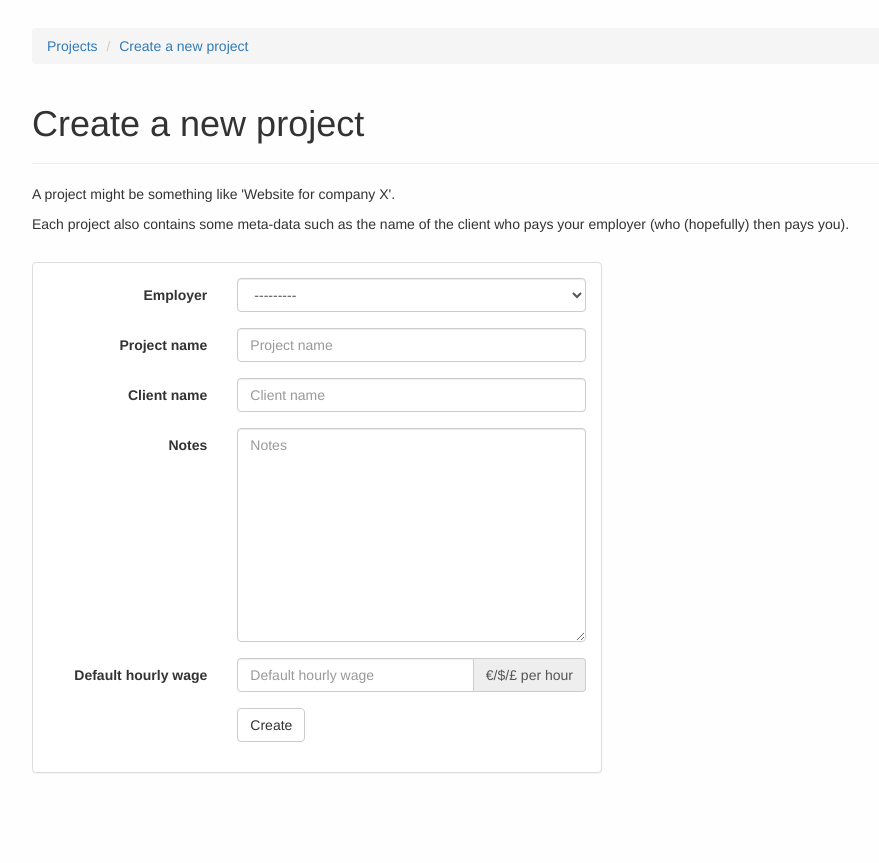
After one commit to codedust/planckton, a Django app: page /create/project/ in a window 1280 px wide. The commit adds this page. Shown: the whole page, without its empty margins (38-917 px from the left). Run offline with Django 3.2, Linux system fonts and the light colour scheme; the visitor is signed in with stand-in values (Sample User, id 1); data that the repository does not hold is empty; some libraries are stand-ins or nearby versions.

Commit message:
Add forms for employer and project creation

```diff
--- a/planckton/urls.py
+++ b/planckton/urls.py
@@ -17,6 +17,6 @@ from django.conf.urls import include, url
 from django.contrib import admin
 
 urlpatterns = [
-    url(r'^', include('timetracker.urls')),
+    url(r'^', include('timetracker.urls', namespace="timetracker")),
     url(r'^admin/', include(admin.site.urls)),
 ]
--- /dev/null
+++ b/timetracker/forms.py
@@ -0,0 +1,20 @@
+from django.forms import ModelForm
+
+from .models import Employer, Project
+
+class BootstrapModelForm(ModelForm):
+    def __init__(self, *args, **kwargs):
+        super(ModelForm, self).__init__(*args, **kwargs)
+        for field_name, field in self.fields.items():
+            field.widget.attrs['class'] = 'form-control'
+            field.widget.attrs['placeholder'] = field.label
+
+class CreateEmployerForm(BootstrapModelForm):
+    class Meta:
+        model = Employer
+        fields = ['name', 'default_hourly_wage']
+
+class CreateProjectForm(BootstrapModelForm):
+    class Meta:
+        model = Project
+        fields = ['employer', 'name', 'client_name', 'notes', 'default_hourly_wage']
--- a/timetracker/models.py
+++ b/timetracker/models.py
@@ -1,3 +1,4 @@
+from django.contrib.auth.models import User
 from django.db import models
 
 class Employer(models.Model):
@@ -8,8 +9,12 @@ class Employer(models.Model):
     The default_hourly_wage is only used when there is no default_hourly_wage
     set for the corresponding Project and the Timeframe.
     """
+    user = models.ForeignKey(User)
     name = models.CharField('Name', max_length=200)
     default_hourly_wage = models.DecimalField('Default hourly wage', max_digits=5, decimal_places=2)
+
+    def __str__(self):
+        return self.name
 
 class Project(models.Model):
     """
@@ -17,17 +22,22 @@ class Project(models.Model):
     Each project also contains some meta-data such as the name of the client
     who pays your employer (who (hopefully) then pays you).
     """
+    user = models.ForeignKey(User)
     employer = models.ForeignKey(Employer)
-    name = models.CharField('Name', max_length=200)
-    client_name = models.CharField('Client name', max_length=200)
-    notes = models.CharField('Notes', max_length=2000)
+    name = models.CharField('Project name', max_length=200)
+    client_name = models.CharField('Client name', max_length=200, blank=True)
+    notes = models.TextField('Notes', max_length=2000, blank=True)
     default_hourly_wage = models.DecimalField('Default hourly wage', max_digits=5, decimal_places=2)
+
+    def __str__(self):
+        return self.name
 
 class Timeframe(models.Model):
     """
     A timeframe is the time you spend working on a project without interuption.
     The might be many timeframes for a single project.
     """
+    user = models.ForeignKey(User)
     project = models.ForeignKey(Project)
     hourly_wage = models.DecimalField('Hourly wage', max_digits=5, decimal_places=2)
     datetime_start = models.DateTimeField('Start date and time')
--- a/timetracker/static/timetracker/style.css
+++ b/timetracker/static/timetracker/style.css
@@ -1,5 +1,13 @@
 body {
   background-color: #fefefe;
   margin: 0;
-  padding: 2em 0 0 0;
+  padding: 2em 0 5em 0;
 }
+
+.maxwidth50 {
+  max-width: 50%;
+}
+
+.margin-bottom {
+  margin-bottom: 2em;
+}
--- /dev/null
+++ b/timetracker/templates/timetracker/createProject.html
@@ -0,0 +1,38 @@
+{% extends "timetracker/base.html" %}
+
+{% block title %}Create a new project{% endblock %}
+
+{% block content %}
+  <div class="container">
+    {% if error_message %}
+      <div class="alert alert-danger alert-dismissible" role="alert">
+        <button type="button" class="close" data-dismiss="alert" aria-label="Close"><span aria-hidden="true">&times;</span></button>
+        <strong>Error!</strong> {{ error_message }}
+      </div>
+    {% endif %}
+
+    <ol class="breadcrumb">
+      <li><a href="{% url 'timetracker:index' %}">Projects</a></li>
+      <li><a href="">Create a new project</a></li>
+    </ol>
+
+    <div class="page-header">
+      <h1>Create a new project <small></small></h1>
+    </div>
+
+    <p>A project might be something like 'Website for company X'.</p>
+    <p class="margin-bottom">
+      Each project also contains some meta-data such as the name of the client
+      who pays your employer (who (hopefully) then pays you).</p>
+
+    <div class="panel panel-default maxwidth50">
+      <div class="panel-body">
+        <form action="" method="post" class="form-horizontal">
+          {% csrf_token %}
+          {% include "timetracker/form_snippet.html" with form=create_project_form submit_text="Create" %}
+        </form>
+      </div>
+    </div>
+
+  </div>
+{% endblock %}
--- /dev/null
+++ b/timetracker/templates/timetracker/form_snippet.html
@@ -0,0 +1,36 @@
+{% if form.non_field_errors %}
+  {% for error in form.non_field_errors %}
+    <div class="alert alert-danger" role="alert"><strong>Error!</strong> {{ error|escape }}</div>
+  {% endfor %}
+{% endif %}
+{% for field in form %}
+  <div class="form-group">
+    <label for="{{ field.id_for_label }}" class="col-sm-4 control-label">{{ field.label }}</label>
+    <div class="col-sm-8">
+      {% if field.name == 'default_hourly_wage' or field.name == 'hourly_wage' %}
+        <div class="input-group">
+          {{ field }}
+          <div class="input-group-addon">&euro;/&#36;/&pound; per hour</div>
+        </div>
+      {% else %}
+        {{ field }}
+      {% endif %}
+    </div>
+  </div>
+  <div class="col-sm-offset-4 col-sm-8">
+    {% if field.errors %}
+        {% for error in field.errors %}
+          <div class="alert alert-danger margin-bottom" role="alert"><strong>Error!</strong> {{ error|escape }}</div>
+        {% endfor %}
+    {% endif %}
+  </div>
+{% endfor %}
+<div class="form-group">
+  <div class="col-sm-offset-4 col-sm-8">
+    {% if submit_text %}
+      <input type="submit" class="btn btn-default" value="{{ submit_text }}">
+    {% else %}
+      <input type="submit" class="btn btn-default" value="Send">
+    {% endif %}
+  </div>
+</div>
--- a/timetracker/urls.py
+++ b/timetracker/urls.py
@@ -3,5 +3,7 @@ from django.conf.urls import url
 from . import views
 
 urlpatterns = [
-    url(r'^$', views.IndexView.as_view(), name='index'),
+    url(r'^$', views.index, name='index'),
+    url(r'^create/employer/', views.createEmployer, name='createEmployer'),
+    url(r'^create/project/', views.createProject, name='createProject'),
 ]
--- a/timetracker/views.py
+++ b/timetracker/views.py
@@ -1,8 +1,51 @@
+from django.contrib.auth.decorators import login_required
+from django.core.exceptions import ValidationError
+from django.core.urlresolvers import reverse
+from django.http import HttpResponseRedirect
 from django.shortcuts import render
-from django.views import generic
 
+from .forms import CreateEmployerForm, CreateProjectForm
 from .models import Employer, Project, Timeframe
 
-class IndexView(generic.ListView):
-    template_name = 'timetracker/index.html'
-    queryset = Employer
+def index(request):
+    if not request.user.is_authenticated():
+        return render(request, 'timetracker/index_nologin.html', {})
+
+    return render(request, 'timetracker/index.html', {
+        'employer_list': Employer.objects.all(),
+        'create_employer_form': CreateEmployerForm(),
+        'create_project_form': CreateProjectForm(),
+    })
+
+@login_required
+def createEmployer(request):
+    if not request.user.is_authenticated():
+        return render(request, 'timetracker/index_nologin.html', {})
+
+    if request.method == "POST":
+        new_employer = Employer(user=request.user)
+        create_employer_form = CreateEmployerForm(request.POST, instance=new_employer)
+        if create_employer_form.is_valid():
+            create_employer_form.save()
+            return HttpResponseRedirect(reverse('timetracker:index'))
+    else:
+        create_employer_form = CreateEmployerForm()
+
+    return render(request, 'timetracker/createEmployer.html', {
+        'create_employer_form': create_employer_form,
+    })
+
+@login_required
+def createProject(request):
+    if request.method == "POST":
+        new_project = Project(user=request.user)
+        create_project_form = CreateProjectForm(request.POST, instance=new_project)
+        if create_project_form.is_valid():
+                create_project_form.save()
+                return HttpResponseRedirect(reverse('timetracker:index'))
+    else:
+        create_project_form = CreateProjectForm()
+
+    return render(request, 'timetracker/createProject.html', {
+        'create_project_form': create_project_form,
+    })
```
Also changed, not shown: timetracker/templates/timetracker/createEmployer.html (added, +36 -0 lines), timetracker/templates/timetracker/index.html (+31 -10 lines), timetracker/templates/timetracker/index_nologin.html (added, +12 -0 lines), timetracker/migrations/0002_employer_user.py (added), timetracker/migrations/0003_auto_20150727_1845.py (added), timetracker/migrations/0004_auto_20150728_0100.py (added), timetracker/migrations/0005_auto_20150728_0105.py (added).
